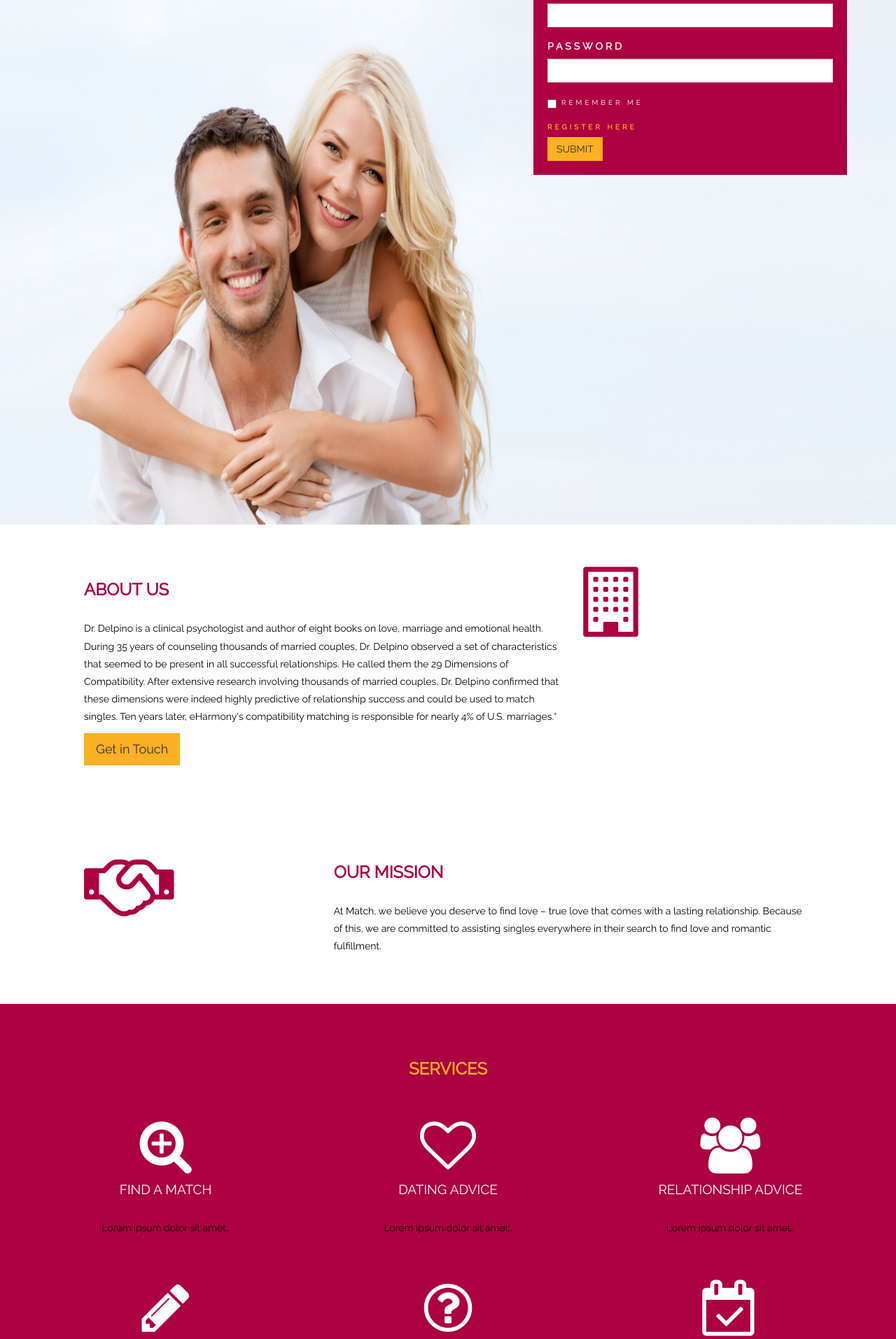
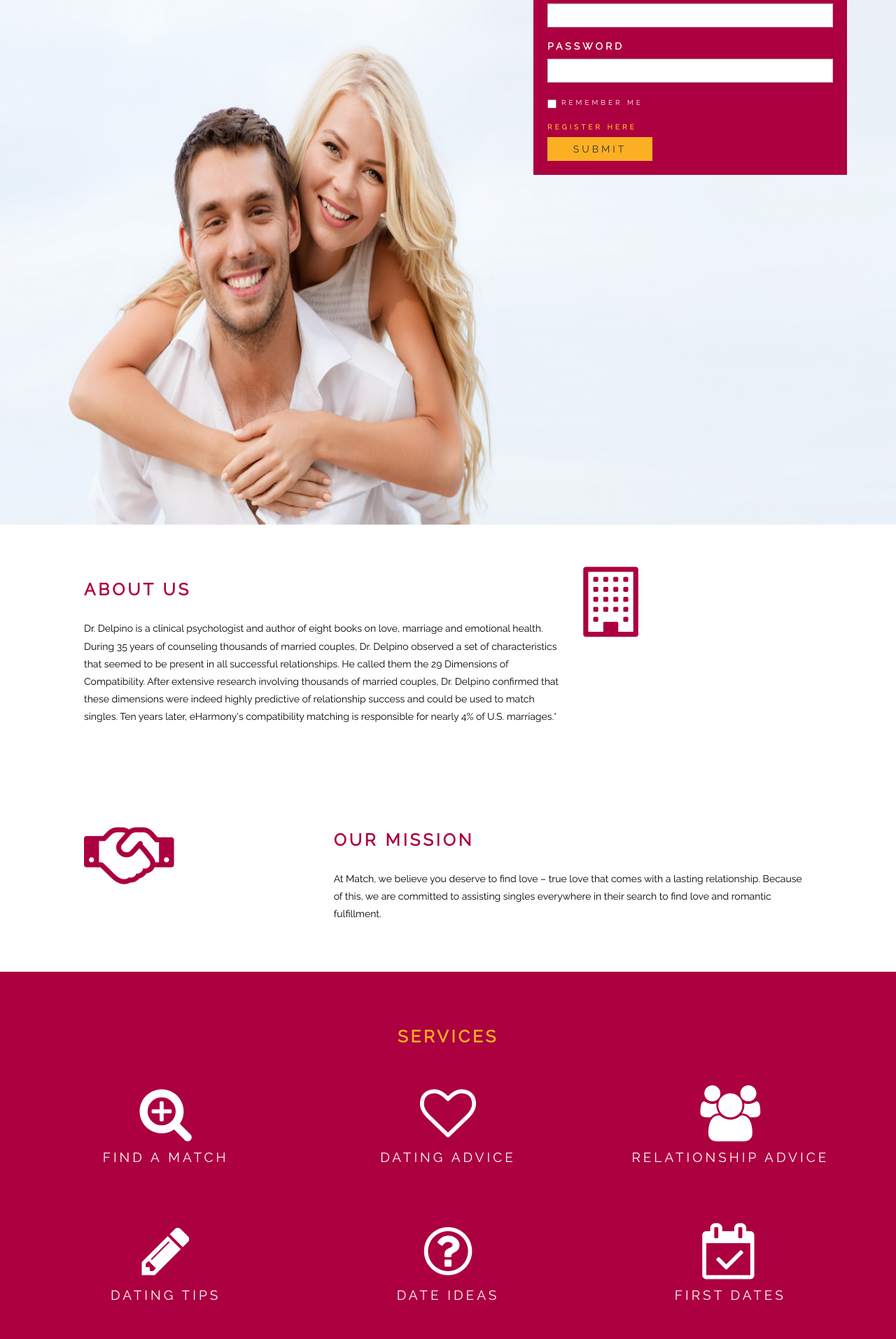
Before and after one commit to NBDelpino1/OnlineDating, a PHP site: page / in a window 1280 px wide. Shown: the part 50-1964 px from the top of the page at 70% size. Run offline with PHP 8.4, Linux system fonts and the light colour scheme; some libraries are stand-ins or nearby versions.

Commit message:
typography changes

```diff
--- a/css/style2.css
+++ b/css/style2.css
@@ -33,6 +33,7 @@ h2 {
     color: #AC0040;
     font-weight: 600;
     margin-bottom: 30px;
+    letter-spacing: 4px;
 }
 
 /* h4 General Styling */
@@ -42,6 +43,7 @@ h4 {
     color: #AC0040;
     font-weight: 400;
     margin-bottom: 30px;
+    letter-spacing: 4px;
 }
 
 /* h4 no margin top or bottom */
@@ -236,6 +238,14 @@ h4 {
     font-size: 80px;
 }
 
+
+/* Navbar Links change Color on hover */
+.serviceIcon:hover {
+    color: #FBB024;
+}
+
+
+
 /*===========================================================================================================================*/
 /* TESTIMONIALS SECTION */
 /*===========================================================================================================================*/
@@ -248,6 +258,7 @@ h4 {
 /*h4 Styling*/
 .blackText {
     color: black;
+    letter-spacing: normal;
 }
 
 /* Thumnail Styling*/
@@ -314,6 +325,8 @@ footer {
     background-color: #FBB024;
     border-color: #FBB024;
     border-radius:0;
+    width:150px;
+    letter-spacing: 4px;
 }
 
 /*===========================================================================================================================*/
--- a/index.html
+++ b/index.html
@@ -85,7 +85,6 @@
                         He called them the 29 Dimensions of Compatibility. After extensive research involving thousands of married couples,
                         Dr. Delpino confirmed that these dimensions were indeed highly predictive of relationship success and could be used to match singles.
                         Ten years later, eHarmony's compatibility matching is responsible for nearly 4% of U.S. marriages.*</p>
-                    <button class="btn btn-default btn-lg">Get in Touch</button>
                 </div>
                 <div class="col-sm-4">
                     <i class="fa fa-building-o aboutIcon slideanim" aria-hidden="true"></i>
@@ -113,37 +112,37 @@
         <br>
         <div class="row slideanim">
             <div class="col-sm-4">
-                <i class="fa fa-search-plus serviceIcon" aria-hidden="true"></i>
+                <a href="#"><i class="fa fa-search-plus serviceIcon" aria-hidden="true"></i></a>
                 <h4 class="whiteText">FIND A MATCH</h4>
-                <p>Lorem ipsum dolor sit amet..</p>
+                <!--<p>Find your soulmate or make friends</p>-->
             </div>
             <div class="col-sm-4">
-                <i class="fa fa-heart-o serviceIcon" aria-hidden="true"></i>
+                <a href="#"><i class="fa fa-heart-o serviceIcon" aria-hidden="true"></i></a>
                 <h4 class="whiteText">DATING ADVICE</h4>
-                <p>Lorem ipsum dolor sit amet..</p>
+                <!--<p>Get advice from the folks with experience</p>-->
             </div>
             <div class="col-sm-4">
-                <i class="fa fa-users serviceIcon" aria-hidden="true"></i>
+                <a href="#"><i class="fa fa-users serviceIcon" aria-hidden="true"></i></a>
                 <h4 class="whiteText">RELATIONSHIP ADVICE</h4>
-                <p>Lorem ipsum dolor sit amet..</p>
+                <!--<p>Get advice from our professional gurus</p>-->
             </div>
         </div>
         <br><br>
         <div class="row slideanim">
             <div class="col-sm-4">
-                <i class="fa fa-pencil serviceIcon" aria-hidden="true"></i>
+                <a href="#"><i class="fa fa-pencil serviceIcon" aria-hidden="true"></i></a>
                 <h4 class="whiteText">DATING TIPS</h4>
-                <p>Lorem ipsum dolor sit amet..</p>
+                <!--<p>Helpful tips that can </p>-->
             </div>
             <div class="col-sm-4">
-                <i class="fa fa-question-circle-o serviceIcon" aria-hidden="true"></i>
+                <a href="#"><i class="fa fa-question-circle-o serviceIcon" aria-hidden="true"></i></a>
                 <h4 class="whiteText">DATE IDEAS</h4>
-                <p>Lorem ipsum dolor sit amet..</p>
+                <!--<p>Lorem ipsum dolor sit amet..</p>-->
             </div>
             <div class="col-sm-4">
-                <i class="fa fa-calendar-check-o serviceIcon" aria-hidden="true"></i>
+                <a href="#"><i class="fa fa-calendar-check-o serviceIcon" aria-hidden="true"></i></a>
                 <h4 class="whiteText">FIRST DATES</h4>
-                <p>Lorem ipsum dolor sit amet..</p>
+                <!--<p>Lorem ipsum dolor sit amet..</p>-->
             </div>
         </div>
     </div>
@@ -154,17 +153,17 @@
         <div class="row text-center">
             <div class="col-sm-4">
                 <div class="thumbnail">
-                    <img src="images/match2.jpg" alt="Paris">
+                    <img src="images/match2.jpg" alt="couple" class="slideanim">
                 </div>
             </div>
             <div class="col-sm-4">
                 <div class="thumbnail">
-                    <img src="images/match3.jpg" alt="New York">
+                    <img src="images/match3.jpg" alt="couple" class="slideanim">
                 </div>
             </div>
             <div class="col-sm-4">
                 <div class="thumbnail">
-                    <img src="images/match4.jpg" alt="San Francisco">
+                    <img src="images/match4.jpg" alt="couple" class="slideanim">
                 </div>
             </div>
         </div>
@@ -206,15 +205,15 @@
 
     <!-- Contact Section -->
     <div id="contact" class="container-fluid containerWithPadding">
-        <h2 class="text-center yellowText">CONTACT</h2>
+        <h2 class="text-center yellowText">CONTACT US</h2>
         <div class="row">
             <div class="col-sm-5">
-                <p>Contact us and we'll get back to you within 24 hours.</p>
+                <p>Please let us know how we can help you!</p>
                 <p><span class="glyphicon glyphicon-map-marker contact"></span> Orlando FL</p>
                 <p><span class="glyphicon glyphicon-phone contact"></span> 407-907-9712</p>
-                <p><span class="glyphicon glyphicon-envelope contact"></span> nbdelpino1@yaho.com</p>
+                <p><span class="glyphicon glyphicon-envelope contact"></span> Nbdelpino1@yahoo.com</p>
             </div>
-            <div class="col-sm-7">
+            <div class="col-sm-7 slideanim">
                 <div class="row">
                     <div class="col-sm-6 form-group">
                         <input class="form-control" id="name" name="name" placeholder="Name" type="text" required>
@@ -226,7 +225,7 @@
                 <textarea class="form-control" id="comments" name="comments" placeholder="Comment" rows="5"></textarea><br>
                 <div class="row">
                     <div class="col-sm-12 form-group">
-                        <button class="btn btn-default pull-right" type="submit">Send</button>
+                        <button class="btn btn-default pull-right" type="submit">SEND</button>
                     </div>
                 </div>
             </div>
@@ -252,3 +251,6 @@
 
 </body>
 </html>
+
+
+class="slideanim"
```
